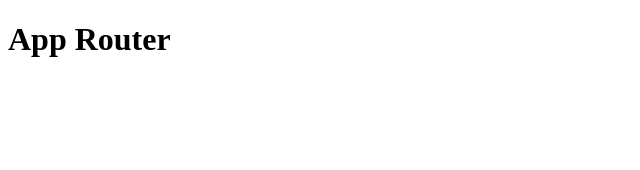
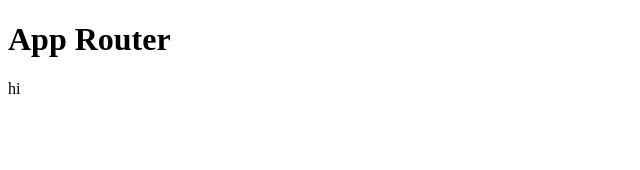
Before and after one commit to devops-600/next, a Next.js app: page / in a window 1280 px wide. Shown: the top 170 px of the page, without its empty margins (0-640 px from the left). Built offline with nearby package versions, Linux system fonts and the light colour scheme.

Commit message:
update page

```diff
--- a/app/page.tsx
+++ b/app/page.tsx
@@ -3,5 +3,8 @@ export const metadata = {
 };
 
 export default function Page() {
-  return <h1>App Router</h1>;
+  return <>
+    <h1>App Router</h1>
+    <p>hi</p>
+  </>;
 }
```
